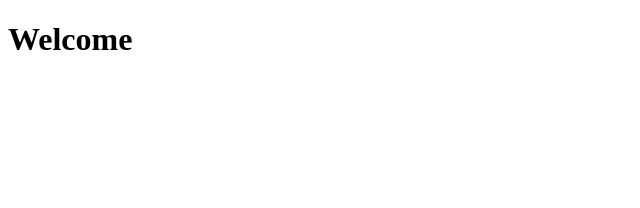
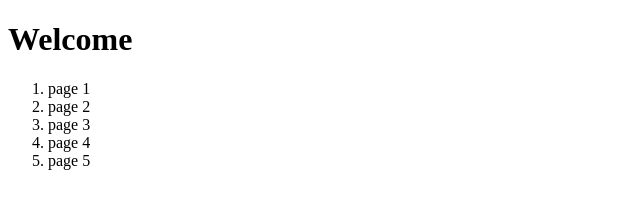
Before and after one commit to koskasmail/webPlayground, a plain HTML site: page github/readme.md.html in a window 1280 px wide. Shown: the whole page, without its empty margins (0-640 px from the left). Drawn offline with Linux system fonts and the light colour scheme.

Commit message:
readme.md

```diff
--- a/github/readme.md.html
+++ b/github/readme.md.html
@@ -13,6 +13,16 @@
         <div>
             <h1>Welcome</h1>
         </div>
+
+        <div>
+            <ol>
+                <li>page 1</li>
+                <li>page 2</li>
+                <li>page 3</li>
+                <li>page 4</li>
+                <li>page 5</li>
+            </ol>
+        </div>
     </main>
 </body>
 
```
Also changed, not shown: 4 other files.
